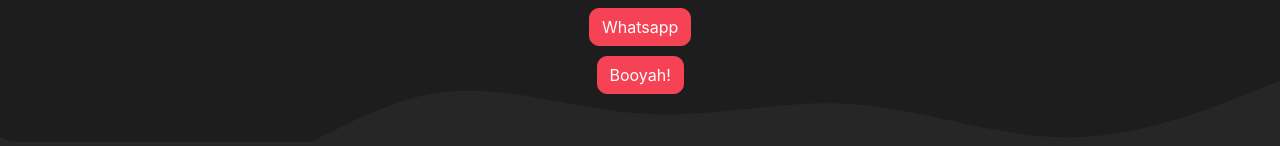
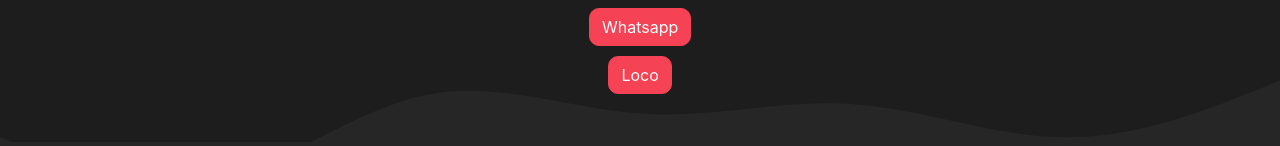
Before and after one commit to itsuncodablemacri/truegamingstudio, a plain HTML site: page index.html in a window 1280 px wide. Shown: the part 560-706 px from the top of the page. Drawn offline with nearby package versions, Linux system fonts and the light colour scheme; files whose address does not match are found by name.

Commit message:
Update index.html

```diff
--- a/index.html
+++ b/index.html
@@ -48,7 +48,7 @@
         <div class="tada animated"><div role="group" class="btn-group">    <a href="https://www.facebook.com/truegamingstudio/" class="btn btn-primary shadow-none" type="button" style="margin: 5px;background-color: var(--main-color);border-color: var(--main-color);border-radius: 10px;">Facebook</a></div>
         <div class="tada animated"><div role="group" class="btn-group">    <a href="https://chat.whatsapp.com/Ci5vOq3jNqoLDgkQPA2lSq" class="btn btn-primary shadow-none" type="button" style="margin: 5px;background-color: var(--main-color);border-color: var(--main-color);border-radius: 10px;">Whatsapp</a></div>
 	<div><a class="btn btn-primary smoothScroll shadow-none" role="button" style="margin: 5px;background-color: var(--main-color);border-color: var(--main-color);border-radius: 10px;"
-        href="https://booyah.live/channels/37645521">Booyah!</a></div></div>
+        href="https://dl.loco.gg/p/utdcTjr">Loco</a></div></div>
     </header>
     <div id="feature" style="height: 90px;background: var(--secondary);"><div><svg xmlns="http://www.w3.org/2000/svg" viewBox="0 0 1440 320"><path fill="var(--background)" fill-opacity="1" d="M0,96L40,112C80,128,160,160,240,144C320,128,400,64,480,48C560,32,640,64,720,69.3C800,75,880,53,960,58.7C1040,64,1120,96,1200,96C1280,96,1360,64,1400,48L1440,32L1440,0L1400,0C1360,0,1280,0,1200,0C1120,0,1040,0,960,0C880,0,800,0,720,0C640,0,560,0,480,0C400,0,320,0,240,0C160,0,80,0,40,0L0,0Z"></path></svg></div></div>
     <div class="features-boxed" style="background: var(--secondary);">
```
